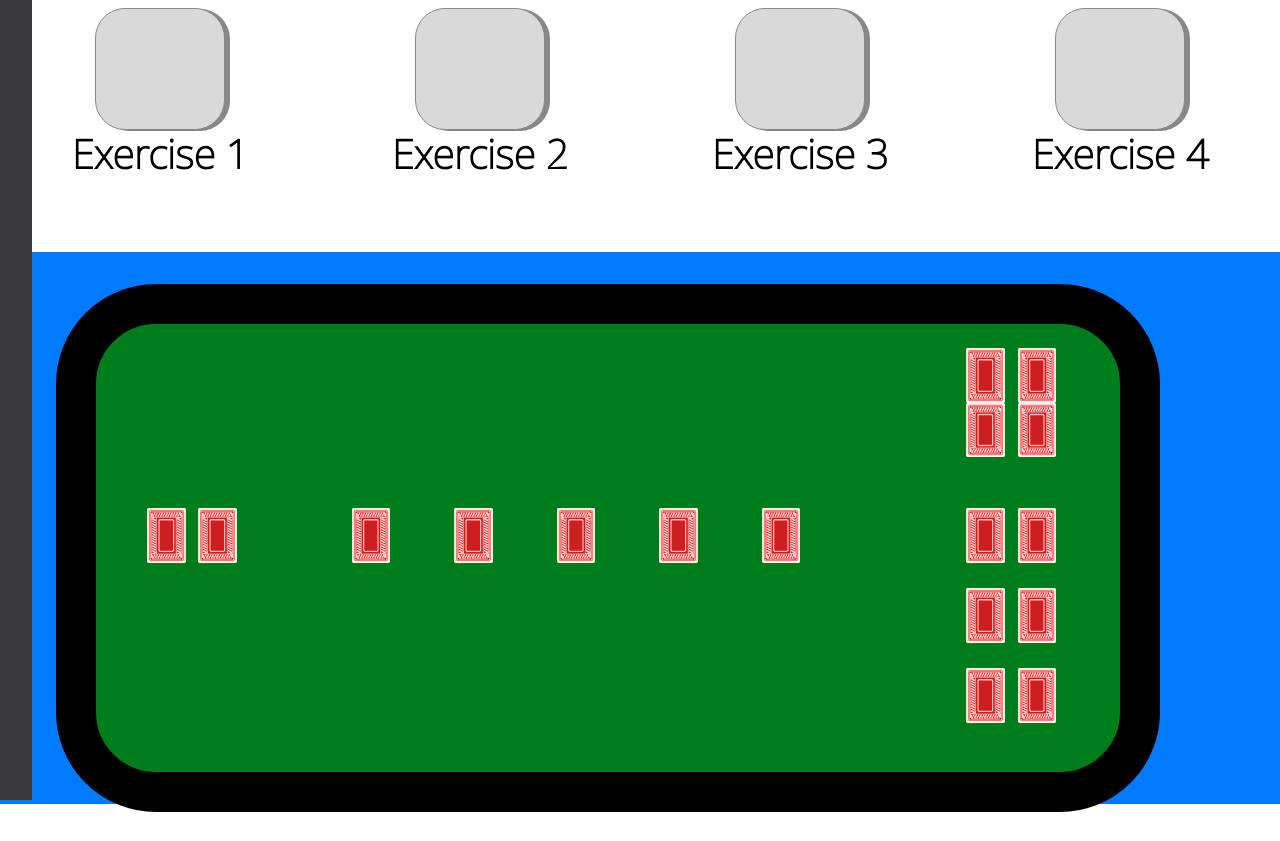
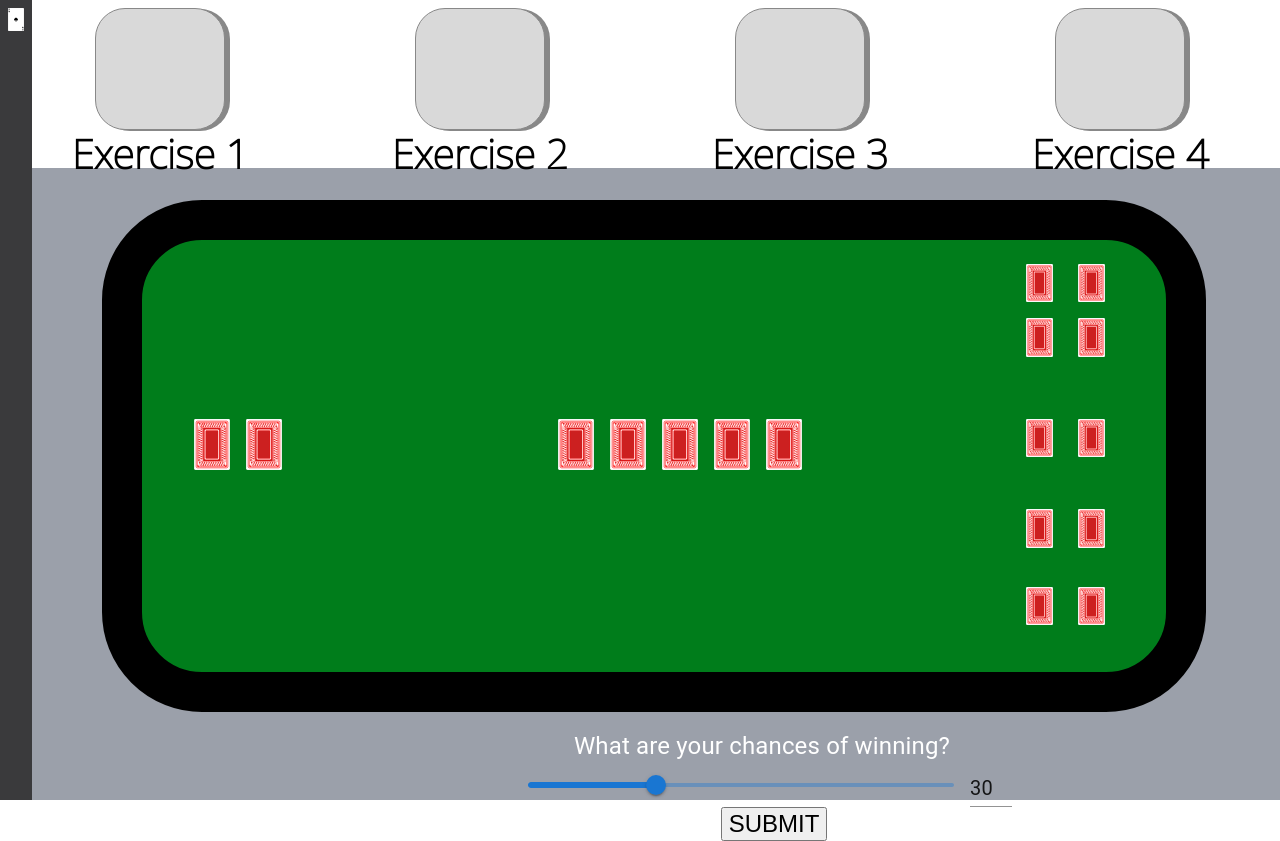
Before and after one commit to TamahauBrown/poker-trainer, a React (Create React App) app: page / in a window 1280 px wide. Before the commit the page ends 812 px from the top, so only its background shows below. Built offline with nearby package versions, Linux system fonts and the light colour scheme.

Commit message:
Added slider, input box and submit button.

```diff
--- a/package.json
+++ b/package.json
@@ -3,6 +3,9 @@
   "version": "0.1.0",
   "private": true,
   "dependencies": {
+    "@emotion/react": "^11.10.4",
+    "@emotion/styled": "^11.10.4",
+    "@mui/material": "^5.10.4",
     "@tauri-apps/cli": "^1.0.5",
     "@testing-library/jest-dom": "^5.16.5",
     "@testing-library/react": "^13.3.0",
@@ -41,6 +44,7 @@
     ]
   },
   "devDependencies": {
-    "file-loader": "^6.2.0"
+    "file-loader": "^6.2.0",
+    "react-test-renderer": "^18.2.0"
   }
 }
--- a/src/App.css
+++ b/src/App.css
@@ -54,6 +54,7 @@
   grid-template-rows: repeat(2, 1fr);
   grid-template-columns: repeat(4, 1fr);
   width: 100%;
+  height: 20%;
 }
 
 .exShape {
@@ -121,7 +122,7 @@
 /* Sidebar */
 
 .sidebar {
-  position: absolute;
+  position: fixed;
   width: 2.5vw;
   height: 100%;
   left: 0;
@@ -130,19 +131,19 @@
 }
 
 .floor {
-  height: 69vh;
+  height: 79vh;
   width: 100%;
-  background-color: #007AFF;
+  background-color: #9BA0AA;
   z-index: -3;
 }
 
 /* Poker table */
 .pokerTable {
-  height: 50vh;
+  height: 48vh;
   width: 80vw;
   background: #007D1B;
   /*align-items: center;*/
-  margin: 4vh auto auto 7vh;
+  margin: 4vh auto 0 8%;
   border-radius: 100px;
   border: 40px solid black;
   z-index: -2;
@@ -150,16 +151,17 @@
   display: inline-grid;
   grid-template-rows: repeat(10, 1fr);
   grid-template-columns: repeat(20, 1fr);
-  grid-gap: 0;
+  grid-gap: 2vh;
 }
 
-/*.TableText{
+/*#tableText{
   color: black;
-  text-align: center;
   padding-top: 18vh;
   font-size: 72px;
   z-index: -1;
-}*/
+  grid-row: 5;
+  grid-column: 9;
+}*
 
 /* Playing cards */
 #playerCards{
@@ -169,7 +171,11 @@
 
 /* Playing cards */
 
-.tableCards, .playerCards, .hand1, .hand2, .hand3, .hand4, .hand5 {
+.tableCards, .playerCards {
+  width: 100%;
+}
+
+.hand1, .hand2, .hand3, .hand4, .hand5 {
   width: 75%;
 }
 
@@ -186,17 +192,17 @@
 
 #flop1{
   grid-row: 5;
-  grid-column: 6;
+  grid-column: 9;
 }
 
 #flop2{
   grid-row: 5;
-  grid-column: 8;
+  grid-column: 10;
 }
 
 #flop3{
   grid-row: 5;
-  grid-column: 10;
+  grid-column: 11;
 }
 
 #turn{
@@ -206,7 +212,7 @@
 
 #river{
   grid-row: 5;
-  grid-column: 14;
+  grid-column: 13;
 }
 
 #oh1l{
@@ -258,3 +264,26 @@
   grid-row: 9;
   grid-column: 19;
 }
+
+#logo{
+  padding: 1vh 0 0 25%;
+}
+
+.slider{
+  padding-top: 2vh;
+  padding-left: 40%;
+  text-align: center;
+}
+
+#chances{
+  font-size: 24px;
+}
+
+#chanceBox{
+  font-size: 20px;
+}
+
+#submitGuess {
+  font-size: 24px;
+  margin-left: 3vh;
+}
--- a/src/App.tsx
+++ b/src/App.tsx
@@ -1,7 +1,42 @@
 //import React from 'react';
 import './App.css';
+import * as React from 'react';
+import {styled} from '@mui/material/styles';
+import Box from '@mui/material/Box';
+import Grid from '@mui/material/Grid';
+import Typography from '@mui/material/Typography';
+import Slider from '@mui/material/Slider';
+import MuiInput from '@mui/material/Input';
+// import VolumeUp from '@mui/icons-material/VolumeUp';
+const Input = styled(MuiInput)`
+  width: 42px;
+`;
 
 function App() {
+    const [value, setValue] = React.useState<number | string | Array<number | string>>(
+        30,
+    );
+
+    const handleSliderChange = (event: Event, newValue: number | number[]) => {
+        setValue(newValue);
+    };
+
+    const handleInputChange = (event: React.ChangeEvent<HTMLInputElement>) => {
+        setValue(event.target.value === '' ? '' : Number(event.target.value));
+    };
+
+    const handleBlur = () => {
+        if (value < 0) {
+            setValue(0);
+        } else if (value > 100) {
+            setValue(100);
+        }
+    };
+
+    function submit() {
+        console.log(value)
+    }
+
     return (
         <div className="App">
             <head>
@@ -9,6 +44,9 @@ function App() {
                 <link href="https://fonts.googleapis.com/css2?family=Noto+Sans:wght@100&display=swap" rel="stylesheet"/>
             </head>
             <header className="App-header">
+                <div className="sidebar">
+                    <img src={"./Images/other/spades_ace_simple.svg"} width="50%" id="logo"/>
+                </div>
                 <div className="exercise">
                     <div className="exShape" id="ex1"></div>
                     <div className="exShape" id="ex2"></div>
@@ -19,7 +57,6 @@ function App() {
                     <div className="exerciseText" id="ex3text">Exercise 3</div>
                     <div className="exerciseText" id="ex4text">Exercise 4</div>
                 </div>
-                <div className="sidebar"></div>
                 <div className="floor">
                     <div className="pokerTable">
                         <img src={"./Images/backs/red.svg"} alt="Player card left" className="playerCards"
@@ -42,6 +79,39 @@ function App() {
                         <img src={"./Images/backs/red.svg"} alt="OpponentHand3Right" className="hand4" id="ohl5"/>
                         <img src={"./Images/backs/red.svg"} alt="OpponentHand5Left" className="hand5" id="ohr5"/>
                     </div>
+                    <Box sx={{width: 500}} className="slider">
+                        <Typography id="input-slider" gutterBottom>
+                            <text id="chances">What are your chances of winning?</text>
+                        </Typography>
+                        <Grid container spacing={2} alignItems="center">
+                            <Grid item>
+                            </Grid>
+                            <Grid item xs>
+                                <Slider
+                                    value={typeof value === 'number' ? value : 0}
+                                    onChange={handleSliderChange}
+                                    aria-labelledby="input-slider"
+                                />
+                            </Grid>
+                            <Grid item>
+                                <Input
+                                    id="chanceBox"
+                                    value={value}
+                                    size="medium"
+                                    onChange={handleInputChange}
+                                    onBlur={handleBlur}
+                                    inputProps={{
+                                        step: 10,
+                                        min: 0,
+                                        max: 100,
+                                        type: 'number',
+                                        'aria-labelledby': 'input-slider',
+                                    }}
+                                />
+                            </Grid>
+                        </Grid>
+                        <button onClick={submit} id="submitGuess"> SUBMIT</button>
+                    </Box>
                 </div>
             </header>
         </div>
```
Also changed, not shown: 1 other file (tests, documents, lock files or other folders).
